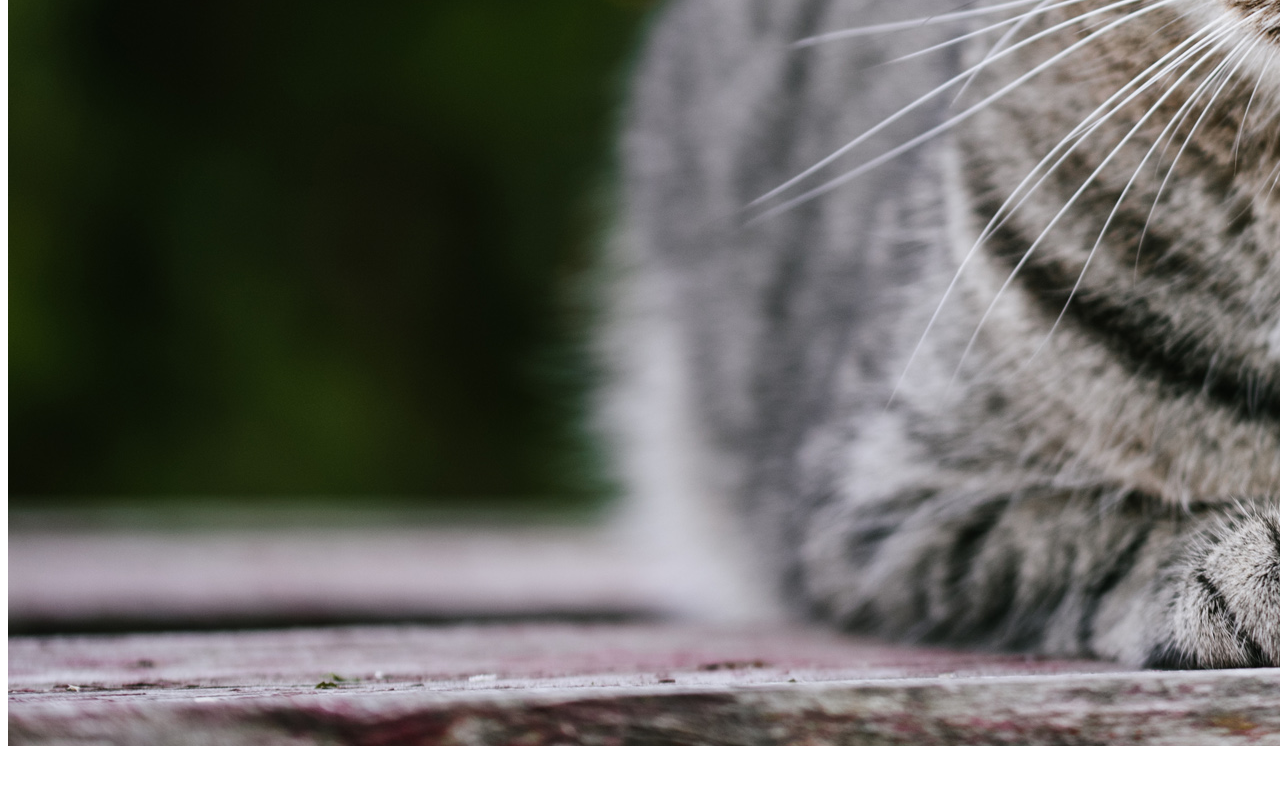
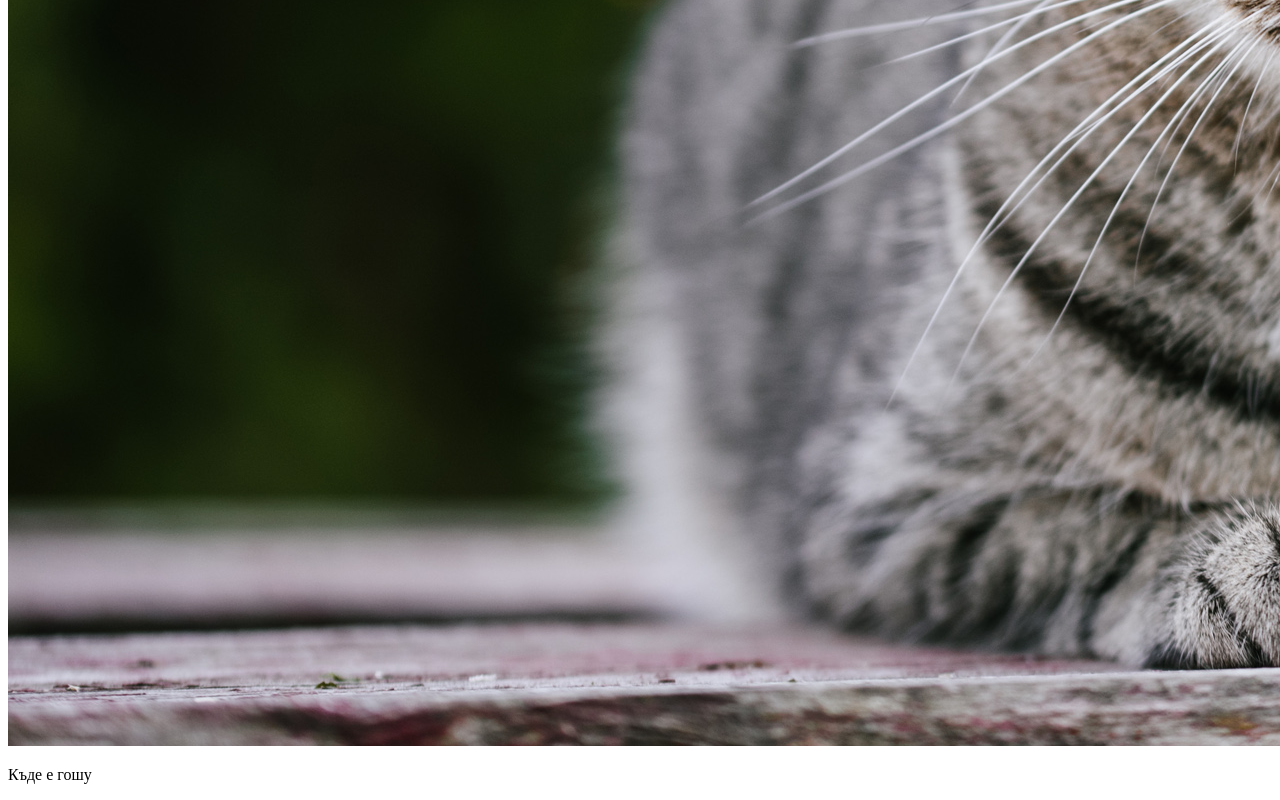
Before and after one commit to GeorgeYankov/cartoo-hero, a plain HTML site: page test.html in a window 1280 px wide. Shown: the part 1029-1829 px from the top of the page. Before the commit the page ends 1787 px from the top, so only its background shows below. Drawn offline with Linux system fonts and the light colour scheme.

Commit message:
Edit on cat

```diff
--- a/test.html
+++ b/test.html
@@ -13,5 +13,6 @@
     >
     <p>много Яка котка и се казва: <br />Гошу тъпото</p>
     <img src="img/cat.jpg" alt="" />
+    <p>Къде е гошу</p>
   </body>
 </html>
```
Also changed, not shown: 1 other file.
